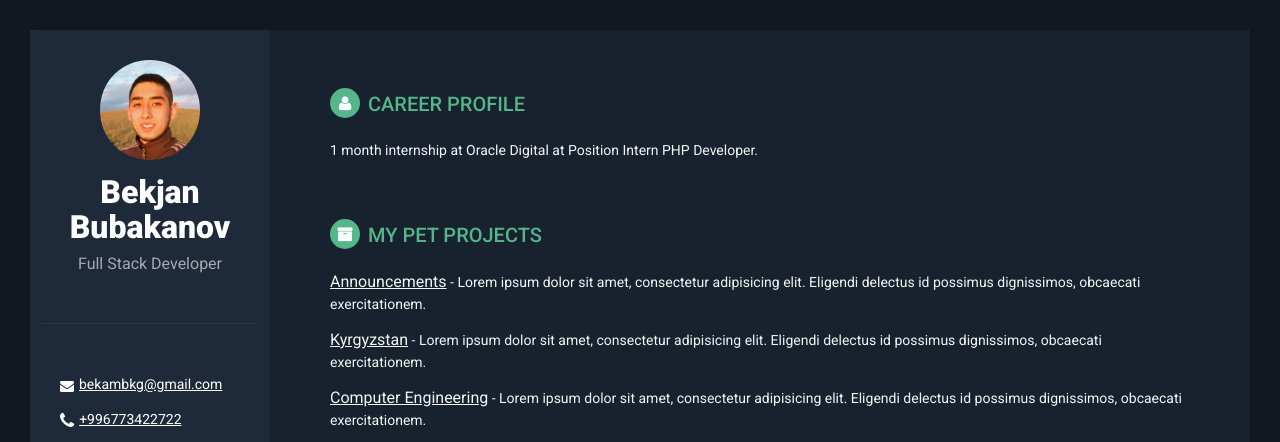
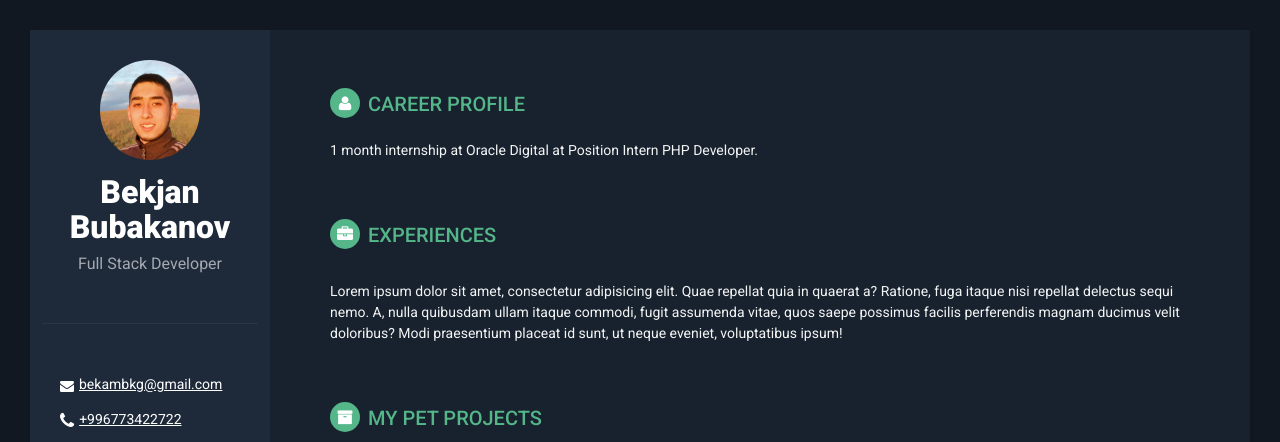
Before and after one commit to bekhub/bekhub.github.io, a plain HTML site: page index.html in a window 1280 px wide. Shown: the top 442 px of the page. Drawn offline with Linux system fonts and the light colour scheme.

Commit message:
Update index.html

```diff
--- a/index.html
+++ b/index.html
@@ -83,7 +83,7 @@
                 </div><!--//summary-->
             </section><!--//section-->
 
-<!--             <section class="section experiences-section">
+            <section class="section experiences-section">
                 <h2 class="section-title"><i class="fa fa-briefcase"></i>Experiences</h2>
 
                 <div class="item">
@@ -99,7 +99,7 @@
                     </div>
                 </div>
 
-            </section> -->
+            </section>
 
             <section class="section projects-section">
                 <h2 class="section-title"><i class="fa fa-archive"></i>My pet projects</h2>
```
